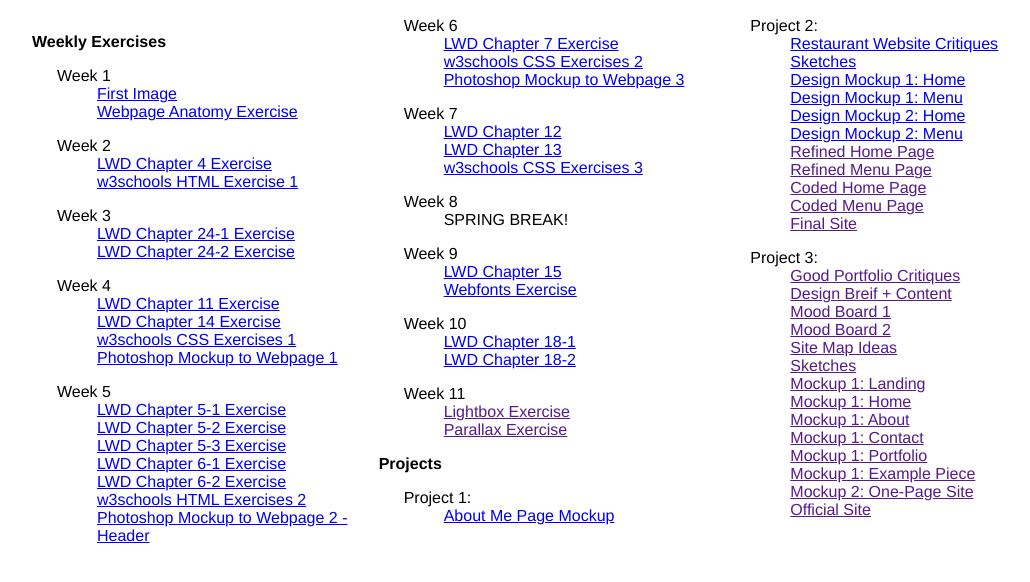
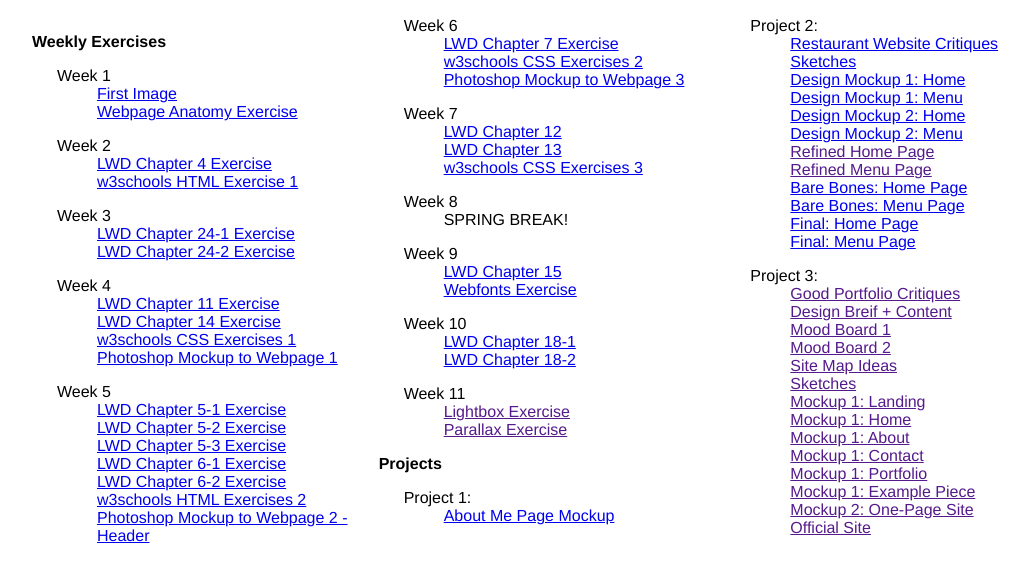
Before and after one commit to abartenes/AVT217-DL1, a plain HTML site: page weekly/index.html in a window 1280 px wide. Shown: the part 100-682 px from the top of the page, without its empty margins (71-1101 px from the left). Drawn offline with Linux system fonts and the light colour scheme.

Commit message:
Update index.html

```diff
--- a/weekly/index.html
+++ b/weekly/index.html
@@ -147,9 +147,10 @@
 			<dd><a href="../p2/menu2.png" target="_blank">Design Mockup 2: Menu</a></dd>
 			<dd><a href="" target="_blank">Refined Home Page</a></dd>
 			<dd><a href="" target="_blank">Refined Menu Page</a></dd>
-			<dd><a href="" target="_blank">Coded Home Page</a></dd>
-			<dd><a href="" target="_blank">Coded Menu Page</a></dd>
-			<dd><a href="" target="_blank">Final Site</a></dd>
+			<dd><a href="../p2/homestructure.html" target="_blank">Bare Bones: Home Page</a></dd>
+			<dd><a href="../p2/menustructure.html" target="_blank">Bare Bones: Menu Page</a></dd>
+			<dd><a href="../p2/home.html" target="_blank">Final: Home Page</a></dd>
+			<dd><a href="../p2/menu.html" target="_blank">Final: Menu Page</a></dd>
 	</dl>
 
 	<dl>
```
